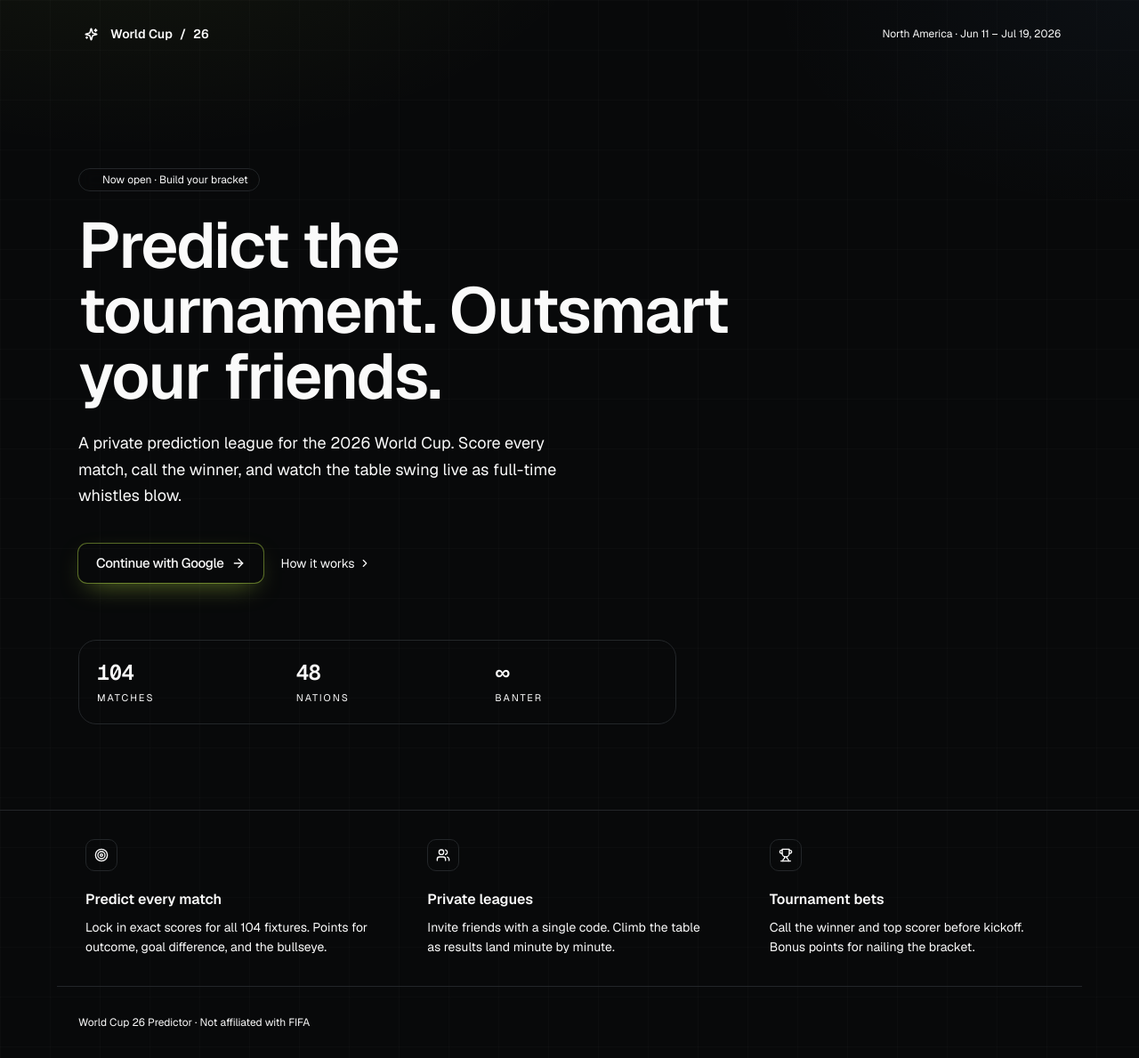
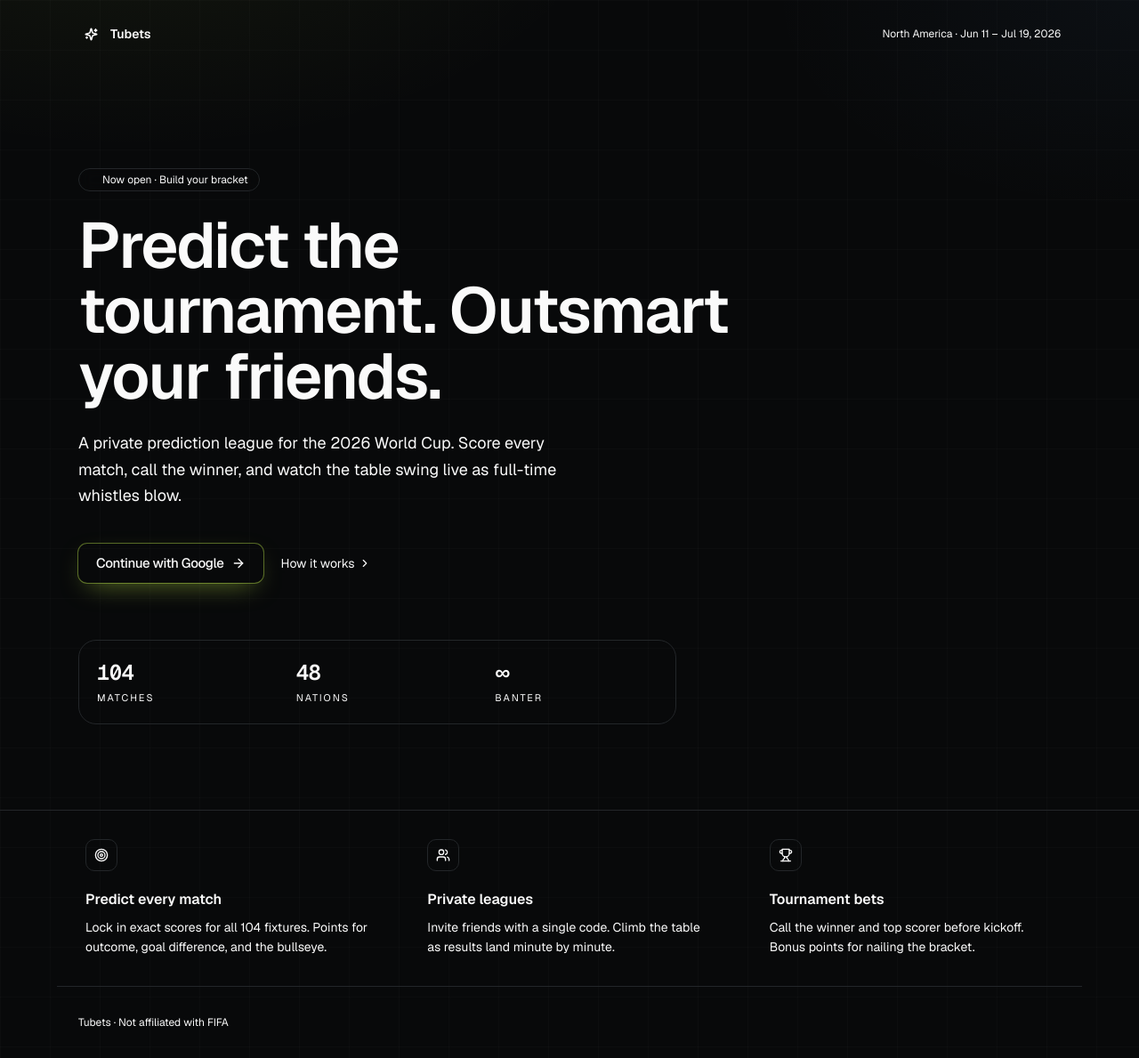
Before and after one commit to Tuubaas/wc-games, a Next.js app: page / in a window 1280 px wide. Shown: the whole page at 89% size. Built offline with nearby package versions, Linux system fonts and the light colour scheme; no server answers.

Commit message:
Rename to Tubets

```diff
--- a/package.json
+++ b/package.json
@@ -1,5 +1,5 @@
 {
-  "name": "world-cup-predictor",
+  "name": "tubets",
   "version": "0.1.0",
   "private": true,
   "scripts": {
--- a/src/app/layout.tsx
+++ b/src/app/layout.tsx
@@ -18,8 +18,8 @@ const geistMono = Geist_Mono({
 });
 
 export const metadata: Metadata = {
-  title: "World Cup 26 — Predictor",
-  description: "Private prediction leagues for the World Cup."
+  title: "Tubets",
+  description: "Private prediction leagues for the 2026 World Cup."
 };
 
 export default async function RootLayout({
--- a/src/app/page.tsx
+++ b/src/app/page.tsx
@@ -44,7 +44,7 @@ export default async function Home({
           <span className="inline-flex h-7 w-7 items-center justify-center rounded-md bg-[--color-accent] text-[--color-accent-fg]">
             <Sparkles size={15} strokeWidth={2.5} />
           </span>
-          World Cup<span className="text-[--color-muted]">/</span>26
+          Tubets
         </div>
         <span className="hidden text-xs text-[--color-muted] sm:block">
           North America · Jun 11 – Jul 19, 2026
@@ -123,7 +123,7 @@ export default async function Home({
       </section>
 
       <footer className="mx-auto max-w-6xl border-t border-[--color-border] px-6 py-8 text-xs text-[--color-faint]">
-        World Cup 26 Predictor · Not affiliated with FIFA
+        Tubets · Not affiliated with FIFA
       </footer>
     </main>
   );
--- a/src/components/nav/topbar.tsx
+++ b/src/components/nav/topbar.tsx
@@ -44,9 +44,7 @@ export function Topbar({
             <span className="relative inline-flex h-7 w-7 items-center justify-center rounded-md bg-[--color-accent] text-[--color-accent-fg] transition-transform group-hover:rotate-[8deg]">
               <Sparkles size={15} strokeWidth={2.5} />
             </span>
-            <span className="text-[15px]">
-              World Cup<span className="text-[--color-muted]">/</span>26
-            </span>
+            <span className="text-[15px]">Tubets</span>
           </Link>
 
           <nav className="hidden items-center gap-1 md:flex">
```
Also changed, not shown: 2 other files (tests, documents, lock files or other folders).
